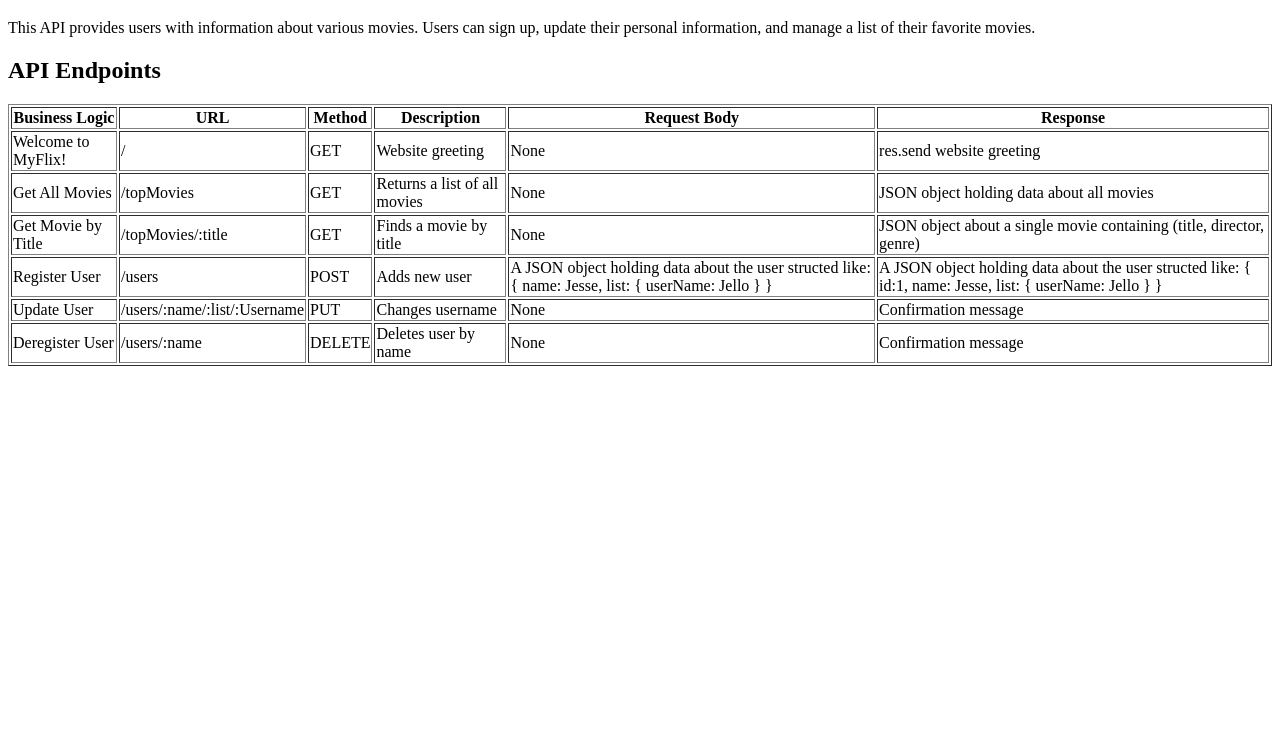
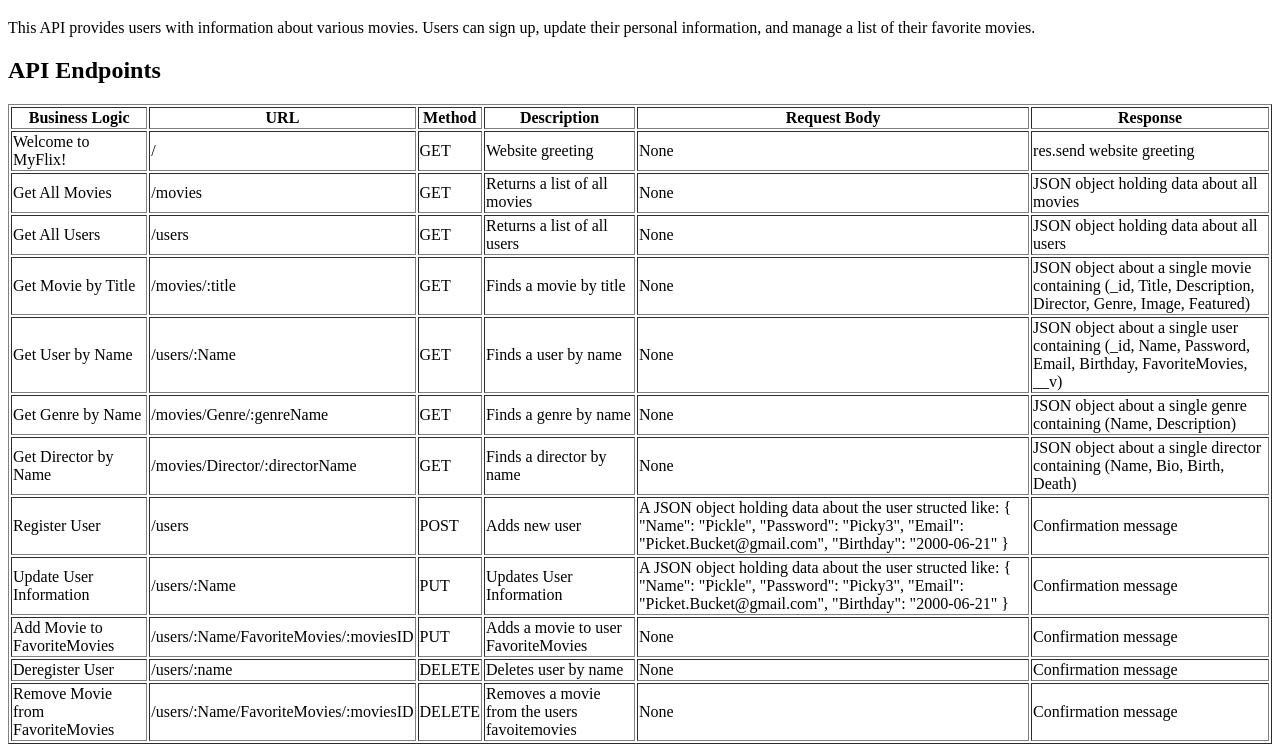
Before and after one commit to Jelloko/movie_api, a website: page public/documentation.html in a window 1280 px wide. Shown: the part 61-813 px from the top of the page. Drawn offline with Linux system fonts and the light colour scheme.

Commit message:
This commit should update the documentation.html with new end points and updated information.

```diff
--- a/public/documentation.html
+++ b/public/documentation.html
@@ -35,20 +35,56 @@
                    <!-- Get All Movies -->
                 <tr>
                     <td>Get All Movies</td>
-                    <td>/topMovies</td>
+                    <td>/movies</td>
                     <td>GET</td>
                     <td>Returns a list of all movies</td>
                     <td>None</td>
                     <td>JSON object holding data about all movies</td>
                 </tr>
+                <!-- Get All Users -->
+                <tr>
+                    <td>Get All Users</td>
+                    <td>/users</td>
+                    <td>GET</td>
+                    <td>Returns a list of all users</td>
+                    <td>None</td>
+                    <td>JSON object holding data about all users</td>
+                </tr>
                    <!-- Get Movie by Title -->
                 <tr>
                     <td>Get Movie by Title</td>
-                    <td>/topMovies/:title</td>
+                    <td>/movies/:title</td>
                     <td>GET</td>
                     <td>Finds a movie by title</td>
                     <td>None</td>
-                    <td>JSON object about a single movie containing (title, director, genre)</td>
+                    <td>JSON object about a single movie containing (_id, Title, Description, Director, Genre, Image, Featured)</td>
+                </tr>
+                 <!-- Get User by Name -->
+                 <tr>
+                    <td>Get User by Name</td>
+                    <td>/users/:Name</td>
+                    <td>GET</td>
+                    <td>Finds a user by name</td>
+                    <td>None</td>
+                    <td>JSON object about a single user containing (_id, Name, Password, Email, Birthday, FavoriteMovies, __v)</td>
+                </tr>
+                <!-- Get Genre by Name -->
+                <tr>
+                    <td>Get Genre by Name</td>
+                    <td>/movies/Genre/:genreName</td>
+                    <td>GET</td>
+                    <td>Finds a genre by name</td>
+                    <td>None</td>
+                    <td>JSON object about a single genre containing (Name, Description)</td>
+                </tr>
+                <!-- Get Director by Name -->
+                <tr>
+                    <td>Get Director by Name</td>
+                    <td>/movies/Director/:directorName</td>
+                    <td>GET</td>
+                    <td>Finds a director by name</td>
+                    <td>None</td>
+                    <td>JSON object about a single director containing (Name, Bio, Birth, Death)</td>
                 </tr>
                 <!-- Register User -->
                 <tr>
@@ -57,26 +93,35 @@
                     <td>POST</td>
                     <td>Adds new user</td>
                     <td>A JSON object holding data about the user structed like: {
-                        name: Jesse,
-                        list: {
-                            userName: Jello
+                        "Name": "Pickle",
+                        "Password": "Picky3",
+                        "Email": "Picket.Bucket@gmail.com",
+                        "Birthday": "2000-06-21"
                         }
-                    }
                     </td>
+                    <td>Confirmation message</td>
+                </tr>
+                   <!-- Update User Information -->
+                <tr>
+                    <td>Update User Information</td>
+                    <td>/users/:Name</td>
+                    <td>PUT</td>
+                    <td>Updates User Information</td>
                     <td>A JSON object holding data about the user structed like: {
-                        id:1,
-                        name: Jesse,
-                        list: {
-                            userName: Jello
+                        "Name": "Pickle",
+                        "Password": "Picky3",
+                        "Email": "Picket.Bucket@gmail.com",
+                        "Birthday": "2000-06-21"
                         }
-                    }</td>
+                    </td>
+                    <td>Confirmation message</td>
                 </tr>
-                   <!-- Update User -->
+                <!-- Add Movie to FavoriteMovies -->
                 <tr>
-                    <td>Update User</td>
-                    <td>/users/:name/:list/:Username</td>
+                    <td>Add Movie to FavoriteMovies</td>
+                    <td>/users/:Name/FavoriteMovies/:moviesID</td>
                     <td>PUT</td>
-                    <td>Changes username</td>
+                    <td>Adds a movie to user FavoriteMovies</td>
                     <td>None</td>
                     <td>Confirmation message</td>
                 </tr>
@@ -89,6 +134,15 @@
                     <td>None</td>
                     <td>Confirmation message</td>
                 </tr>
+                <!-- Remove Movie from FavoriteMovies -->
+                <tr>
+                    <td>Remove Movie from FavoriteMovies</td>
+                    <td>/users/:Name/FavoriteMovies/:moviesID</td>
+                    <td>DELETE</td>
+                    <td>Removes a movie from the users favoitemovies</td>
+                    <td>None</td>
+                    <td>Confirmation message</td>
+                </tr>
             </tbody>
         </table>
     </body>
```
